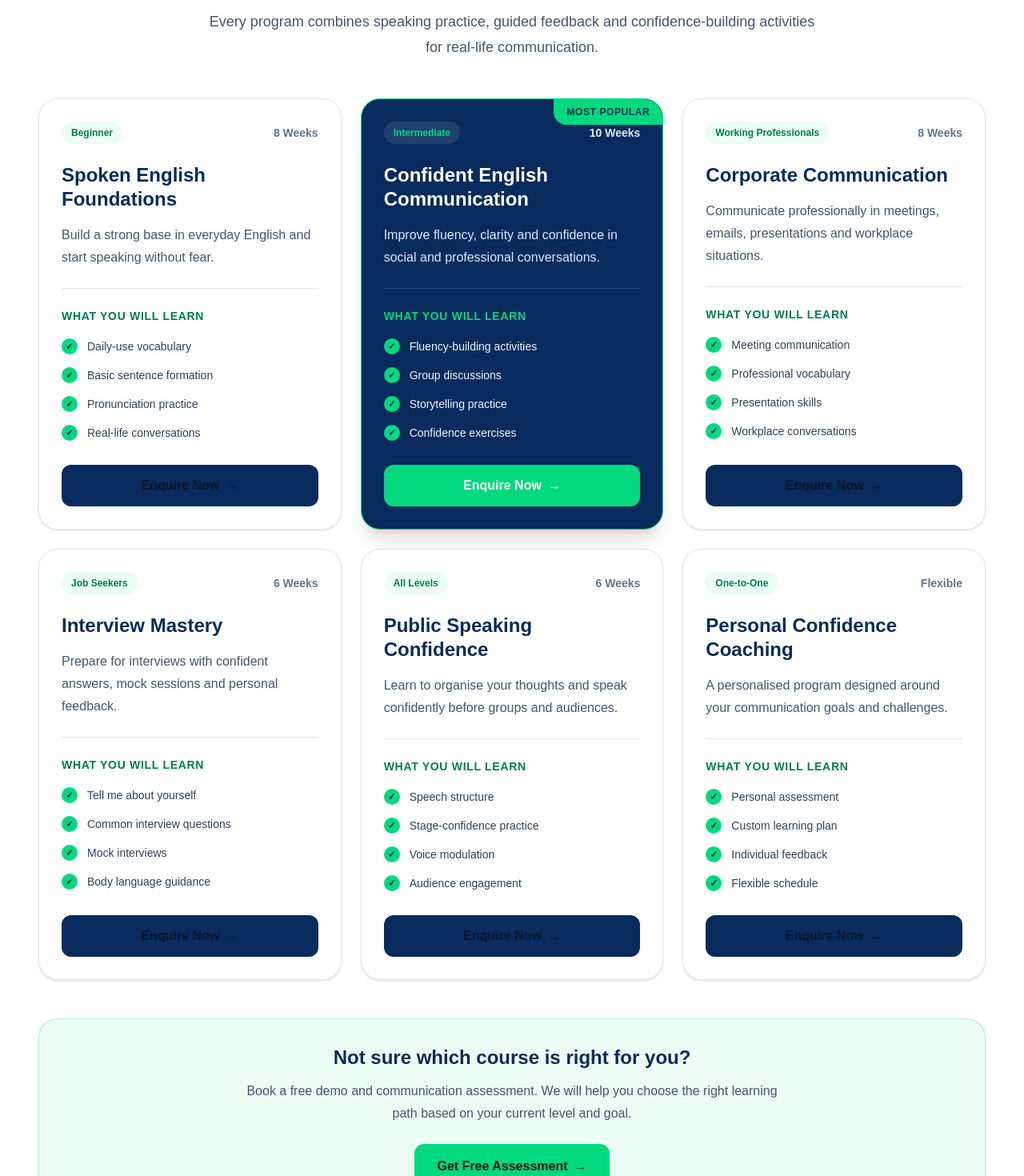
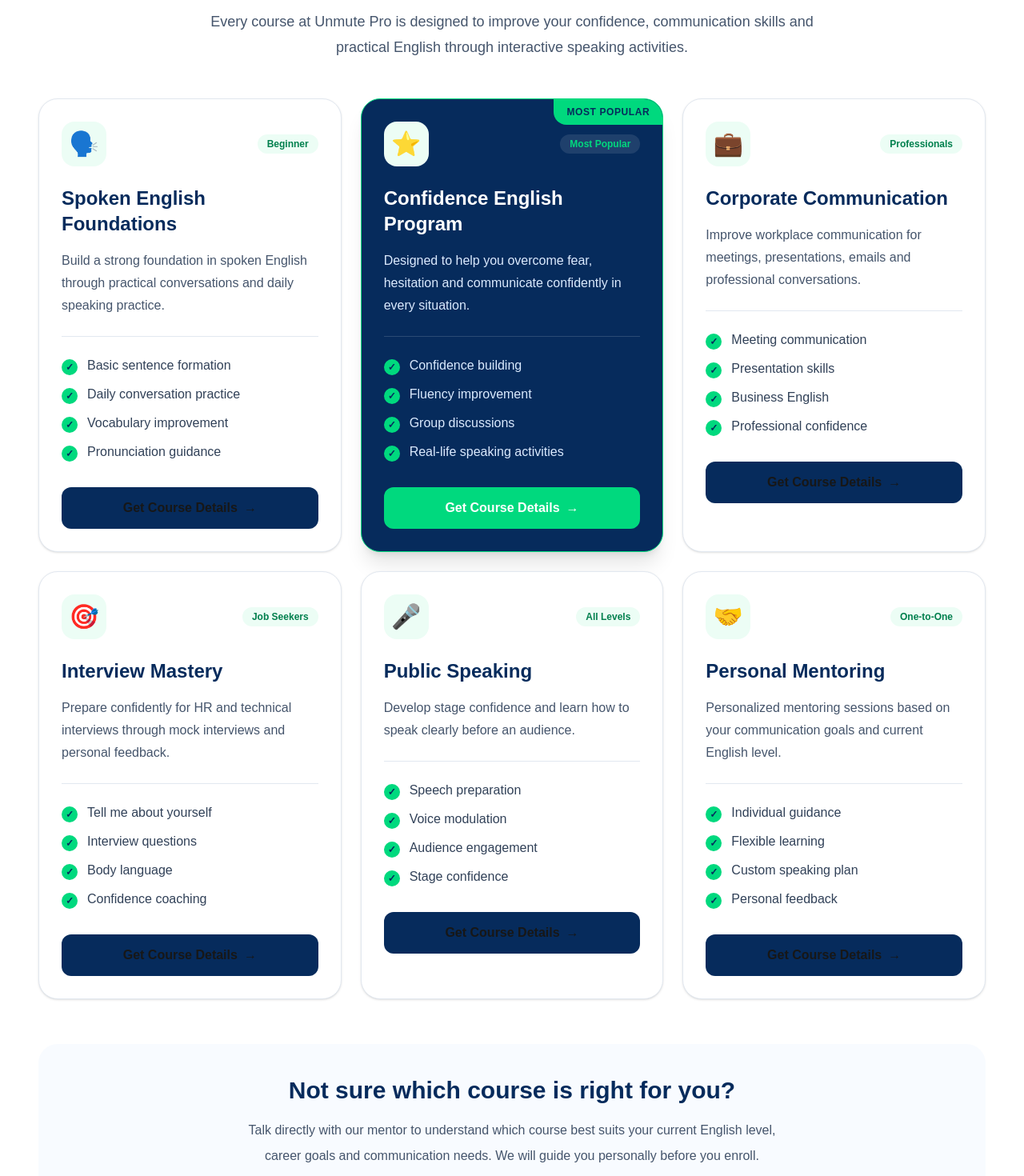
Before and after one commit to manibabue9/unmutepro, a Next.js app: page / in a window 1280 px wide. Shown: the part 6060-7530 px from the top of the page at 80% size. Built offline with nearby package versions, Linux system fonts and the light colour scheme.

Commit message:
Redesign courses section

```diff
--- a/components/Courses.tsx
+++ b/components/Courses.tsx
@@ -2,84 +2,84 @@ const courses = [
   {
     title: "Spoken English Foundations",
     level: "Beginner",
-    duration: "8 Weeks",
+    icon: "🗣️",
     description:
-      "Build a strong base in everyday English and start speaking without fear.",
-    outcomes: [
-      "Daily-use vocabulary",
+      "Build a strong foundation in spoken English through practical conversations and daily speaking practice.",
+    features: [
       "Basic sentence formation",
-      "Pronunciation practice",
-      "Real-life conversations",
+      "Daily conversation practice",
+      "Vocabulary improvement",
+      "Pronunciation guidance",
     ],
     featured: false,
   },
   {
-    title: "Confident English Communication",
-    level: "Intermediate",
-    duration: "10 Weeks",
+    title: "Confidence English Program",
+    level: "Most Popular",
+    icon: "⭐",
     description:
-      "Improve fluency, clarity and confidence in social and professional conversations.",
-    outcomes: [
-      "Fluency-building activities",
+      "Designed to help you overcome fear, hesitation and communicate confidently in every situation.",
+    features: [
+      "Confidence building",
+      "Fluency improvement",
       "Group discussions",
-      "Storytelling practice",
-      "Confidence exercises",
+      "Real-life speaking activities",
     ],
     featured: true,
   },
   {
     title: "Corporate Communication",
-    level: "Working Professionals",
-    duration: "8 Weeks",
+    level: "Professionals",
+    icon: "💼",
     description:
-      "Communicate professionally in meetings, emails, presentations and workplace situations.",
-    outcomes: [
+      "Improve workplace communication for meetings, presentations, emails and professional conversations.",
+    features: [
       "Meeting communication",
-      "Professional vocabulary",
       "Presentation skills",
-      "Workplace conversations",
+      "Business English",
+      "Professional confidence",
     ],
     featured: false,
   },
   {
     title: "Interview Mastery",
     level: "Job Seekers",
-    duration: "6 Weeks",
+    icon: "🎯",
     description:
-      "Prepare for interviews with confident answers, mock sessions and personal feedback.",
-    outcomes: [
+      "Prepare confidently for HR and technical interviews through mock interviews and personal feedback.",
+    features: [
       "Tell me about yourself",
-      "Common interview questions",
-      "Mock interviews",
-      "Body language guidance",
+      "Interview questions",
+      "Body language",
+      "Confidence coaching",
     ],
     featured: false,
   },
   {
-    title: "Public Speaking Confidence",
+    title: "Public Speaking",
     level: "All Levels",
-    duration: "6 Weeks",
+    icon: "🎤",
     description:
-      "Learn to organise your thoughts and speak confidently before groups and audiences.",
-    outcomes: [
-      "Speech structure",
-      "Stage-confidence practice",
+      "Develop stage confidence and learn how to speak clearly before an audience.",
+    features: [
+      "Speech preparation",
       "Voice modulation",
       "Audience engagement",
+      "Stage confidence",
     ],
     featured: false,
   },
   {
-    title: "Personal Confidence Coaching",
+    title: "Personal Mentoring",
     level: "One-to-One",
-    duration: "Flexible",
+    icon: "🤝",
     description:
-      "A personalised program designed around your communication goals and challenges.",
-    outcomes: [
-      "Personal assessment",
-      "Custom learning plan",
-      "Individual feedback",
-      "Flexible schedule",
+      "Personalized mentoring sessions based on your communication goals and current English level.",
+    features: [
+      "Individual guidance",
+      "Flexible learning",
+      "Custom speaking plan",
+      "Personal feedback",
     ],
     featured: false,
   },
@@ -92,45 +92,61 @@ export default function Courses() {
       className="scroll-mt-32 bg-white px-5 py-16 sm:px-8 sm:py-20 lg:px-12"
     >
       <div className="mx-auto max-w-7xl">
+
         {/* Heading */}
+
         <div className="mx-auto max-w-3xl text-center">
+
           <span className="inline-flex rounded-full border border-[#00D97E]/30 bg-[#ECFDF5] px-4 py-2 text-sm font-bold text-[#007F4D]">
-            Our Programs
+            Our Courses
           </span>
 
           <h2 className="mt-5 text-3xl font-extrabold leading-tight text-[#062B5C] sm:text-4xl lg:text-5xl">
-            Choose the right path for
+            Learn English with
             <span className="mt-2 block text-[#00A866]">
-              your confidence journey.
+              Confidence.
             </span>
           </h2>
 
           <p className="mt-5 text-base leading-8 text-slate-600 sm:text-lg">
-            Every program combines speaking practice, guided feedback and
-            confidence-building activities for real-life communication.
+            Every course at Unmute Pro is designed to improve your confidence,
+            communication skills and practical English through interactive
+            speaking activities.
           </p>
+
         </div>
 
-        {/* Course cards */}
+        {/* Cards */}
+
         <div className="mt-12 grid gap-6 md:grid-cols-2 xl:grid-cols-3">
+
           {courses.map((course) => (
+
             <article
               key={course.title}
-              className={`relative flex h-full flex-col overflow-hidden rounded-3xl border p-6 transition duration-300 hover:-translate-y-2 hover:shadow-xl sm:p-7 ${
+              className={`relative overflow-hidden rounded-3xl border p-7 transition duration-300 hover:-translate-y-2 hover:shadow-xl ${
                 course.featured
                   ? "border-[#00D97E] bg-[#062B5C] text-white shadow-xl"
-                  : "border-slate-200 bg-white text-slate-900 shadow-sm"
+                  : "border-slate-200 bg-white shadow-sm"
               }`}
             >
+
               {course.featured && (
-                <div className="absolute right-0 top-0 rounded-bl-2xl bg-[#00D97E] px-4 py-2 text-xs font-extrabold uppercase tracking-wider text-[#062B5C]">
+
+                <div className="absolute right-0 top-0 rounded-bl-2xl bg-[#00D97E] px-4 py-2 text-xs font-bold uppercase tracking-wider text-[#062B5C]">
                   Most Popular
                 </div>
+
               )}
 
-              <div className="flex items-center justify-between gap-3">
+              <div className="flex items-center justify-between">
+
+                <div className="flex h-14 w-14 items-center justify-center rounded-2xl bg-[#ECFDF5] text-3xl">
+                  {course.icon}
+                </div>
+
                 <span
-                  className={`rounded-full px-3 py-1.5 text-xs font-bold ${
+                  className={`rounded-full px-3 py-1 text-xs font-bold ${
                     course.featured
                       ? "bg-white/10 text-[#00D97E]"
                       : "bg-[#ECFDF5] text-[#007F4D]"
@@ -139,18 +155,13 @@ export default function Courses() {
                   {course.level}
                 </span>
 
-                <span
-                  className={`text-sm font-semibold ${
-                    course.featured ? "text-blue-100" : "text-slate-500"
-                  }`}
-                >
-                  {course.duration}
-                </span>
               </div>
 
               <h3
-                className={`mt-6 text-2xl font-extrabold leading-tight ${
-                  course.featured ? "text-white" : "text-[#062B5C]"
+                className={`mt-6 text-2xl font-bold ${
+                  course.featured
+                    ? "text-white"
+                    : "text-[#062B5C]"
                 }`}
               >
                 {course.title}
@@ -158,7 +169,9 @@ export default function Courses() {
 
               <p
                 className={`mt-4 leading-7 ${
-                  course.featured ? "text-blue-100" : "text-slate-600"
+                  course.featured
+                    ? "text-blue-100"
+                    : "text-slate-600"
                 }`}
               >
                 {course.description}
@@ -166,75 +179,79 @@ export default function Courses() {
 
               <div
                 className={`my-6 h-px ${
-                  course.featured ? "bg-white/15" : "bg-slate-200"
+                  course.featured
+                    ? "bg-white/15"
+                    : "bg-slate-200"
                 }`}
               />
 
-              <p
-                className={`text-sm font-bold uppercase tracking-wider ${
-                  course.featured ? "text-[#00D97E]" : "text-[#007F4D]"
+              <ul className="space-y-3">
+
+                {course.features.map((feature) => (
+
+                  <li
+                    key={feature}
+                    className={`flex items-start gap-3 ${
+                      course.featured
+                        ? "text-blue-100"
+                        : "text-slate-700"
                     }`}
                   >
-                What you will learn
-              </p>
 
-              <ul className="mt-4 space-y-3">
-                {course.outcomes.map((outcome) => (
-                  <li
-                    key={outcome}
-                    className={`flex items-start gap-3 text-sm leading-6 ${
-                      course.featured ? "text-blue-50" : "text-slate-700"
-                    }`}
-                  >
-                    <span className="mt-0.5 flex h-5 w-5 shrink-0 items-center justify-center rounded-full bg-[#00D97E] text-xs font-bold text-[#062B5C]">
+                    <span className="mt-1 flex h-5 w-5 items-center justify-center rounded-full bg-[#00D97E] text-xs font-bold text-[#062B5C]">
                       ✓
                     </span>
 
-                    <span>{outcome}</span>
+                    {feature}
+
                   </li>
+
                 ))}
+
               </ul>
 
-              <div className="mt-auto pt-7">
               <a
                 href="#contact"
-                  className={`inline-flex w-full items-center justify-center rounded-xl px-5 py-3.5 font-bold transition duration-300 hover:-translate-y-1 ${
+                className={`mt-8 inline-flex w-full items-center justify-center rounded-xl px-6 py-3.5 font-bold transition duration-300 hover:-translate-y-1 ${
                   course.featured
                     ? "bg-[#00D97E] text-[#062B5C] hover:bg-[#00C970]"
                     : "bg-[#062B5C] text-white hover:bg-[#0A4B8C]"
                 }`}
               >
-                  Enquire Now
-                  <span className="ml-2" aria-hidden="true">
-                    →
-                  </span>
+                Get Course Details
+                <span className="ml-2">→</span>
               </a>
-              </div>
+
             </article>
+
           ))}
+
         </div>
 
-        {/* Bottom message */}
-        <div className="mt-12 rounded-3xl border border-[#00D97E]/30 bg-[#ECFDF5] px-6 py-8 text-center sm:px-10">
-          <h3 className="text-2xl font-bold text-[#062B5C]">
+        {/* Bottom CTA */}
+
+        <div className="mt-14 rounded-3xl bg-[#F8FBFF] px-8 py-10 text-center">
+
+          <h3 className="text-3xl font-bold text-[#062B5C]">
             Not sure which course is right for you?
           </h3>
 
-          <p className="mx-auto mt-3 max-w-2xl leading-7 text-slate-600">
-            Book a free demo and communication assessment. We will help you
-            choose the right learning path based on your current level and goal.
+          <p className="mx-auto mt-4 max-w-2xl leading-8 text-slate-600">
+            Talk directly with our mentor to understand which course best suits
+            your current English level, career goals and communication needs.
+            We will guide you personally before you enroll.
           </p>
 
           <a
             href="#contact"
-            className="mt-6 inline-flex items-center justify-center rounded-xl bg-[#00D97E] px-7 py-4 font-bold text-[#062B5C] shadow-lg transition duration-300 hover:-translate-y-1 hover:bg-[#00C970]"
+            className="mt-8 inline-flex items-center justify-center rounded-xl bg-[#00D97E] px-8 py-4 font-bold text-[#062B5C] shadow-lg transition duration-300 hover:-translate-y-1 hover:bg-[#00C970]"
           >
-            Get Free Assessment
-            <span className="ml-2" aria-hidden="true">
-              →
-            </span>
+            Talk to Our Mentor
+            <span className="ml-2">→</span>
           </a>
+
         </div>
+
       </div>
     </section>
   );
```
Lines whose indentation alone changed are shown as unchanged.
